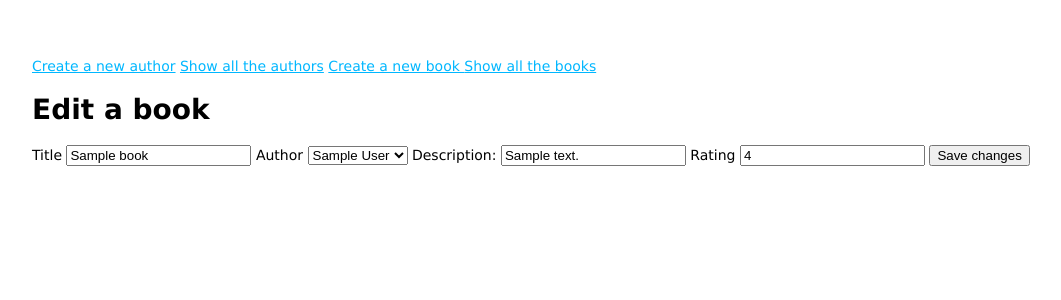
After one commit to Ironhack-Miami-PTWD-October-2018/module-2-week-4, a Node server app: page /books/600000000000000000000001/edit in a window 1280 px wide. The commit adds this page. Shown: the top 300 px of the page, without its empty margins (26-1087 px from the left). Run offline with Node 20, Linux system fonts and the light colour scheme; tables that the repository leaves empty hold one stand-in row (values such as "Sample post"); some libraries are stand-ins or nearby versions.

Commit message:
mongoose-express-edit

```diff
--- a/pt-awesome-project/routes/book-routes.js
+++ b/pt-awesome-project/routes/book-routes.js
@@ -54,10 +54,50 @@ router.post('/:theBookId', (req, res, next) => {
     res.redirect('/books');
   })
   .catch( err => console.log("Error while deleting the book: ", err) );
-
 })
 
+// GET route for edit the book
+router.get('/:id/edit', (req, res, next) => {
+  Book.findById(req.params.id)
+  .then( foundBook => {
+    // console.log("Found book author ID is ", foundBook.author);
+    // get all the authors from the db and pass it to the view:
+    Author.find()
+    .then( allAuthors => {
+      allAuthors.forEach(theAuthor => {
+        // console.log('ID: ', theAuthor._id);
+        // create additional key in the author object to differentiate the author that wrote this book
+        // from all the other authors
+        if(theAuthor._id.equals(foundBook.author)){
+          theAuthor.isWriter = true;
+        }
+      })
+      res.render('books-views/edit-book', { book: foundBook, authors: allAuthors });
+    } )
+    .catch(err => console.log('Error while getting the authors from the DB', err));
+  } )
+  .catch(err => console.log('Error while getting the details for book edit: ', err));
+})
 
+// post route to send the changes in the book to db
+
+{/* <form action="/books/{{book._id}}/update" method="post"> */}
+
+router.post('/:theBookId/update', (req, res, next) => {
+  // console.log("Updates are: ", req.body);
+  Book.findByIdAndUpdate(req.params.theBookId, {
+    title: req.body.theTitle,
+    description: req.body.theDescription,
+    author: req.body.theAuthor,
+    rating: req.body.theRating
+  })
+  .then( updatedBook => {
+    // console.log("Is this updated: ", updatedBook);
+    // res.redirect(`/books/${updatedBook._id}`);
+    res.redirect(`/books/${req.params.theBookId}`);
+  } )
+  .catch(err => console.log('Error while saving the updates in the db: ', err));
+})
 
 // get the details of a book from the DB
 // http://localhost:3000/books/5c52542abbd9c887b58e24a7 <== this 'id' will change dynamically when we click on each book
--- a/pt-awesome-project/views/books-views/book-details.hbs
+++ b/pt-awesome-project/views/books-views/book-details.hbs
@@ -8,6 +8,7 @@
 <p>The book doesn't have cover image.</p>
 {{/if}}
 <br>
+<a href="/books/{{book._id}}/edit">Edit the book</a>
 <form action="/books/{{book._id}}" method="post">
   <button type="submit">Delete this book</button>
 </form>
--- /dev/null
+++ b/pt-awesome-project/views/books-views/edit-book.hbs
@@ -0,0 +1,31 @@
+<h1>Edit a book</h1>
+
+<form action="/books/{{book._id}}/update" method="post">
+
+  <label for="">Title</label>
+  <input type="text" name="theTitle" id="" value="{{book.title}}">
+
+  <label for="">Author</label>
+  <select name="theAuthor" id="">
+    {{#each authors}}
+      {{#if this.isWriter}}
+        <option value="{{this._id}}" selected="selected">{{this.firstName}} {{ this.lastName }}</option>
+      {{else}}
+        <option value="{{this._id}}">{{this.firstName}} {{ this.lastName }}</option>
+      {{/if}}
+    {{/each}}
+
+  </select>
+
+  <label for="">Description:</label>
+  <input type="text" name="theDescription" id="" value="{{book.description}}">
+
+  <label for="">Rating</label>
+  <input type="number" name="theRating" id="" placeholder="1" value="{{book.rating}}">
+
+  {{!-- <label for="">Image URL:</label>
+  <input type="text" name="theImage" id=""> --}}
+
+  <button type="submit">Save changes</button>
+
+</form>
```
Also changed, not shown: pt-awesome-project/views/books-views/new-book.hbs (line endings or trailing spaces).
